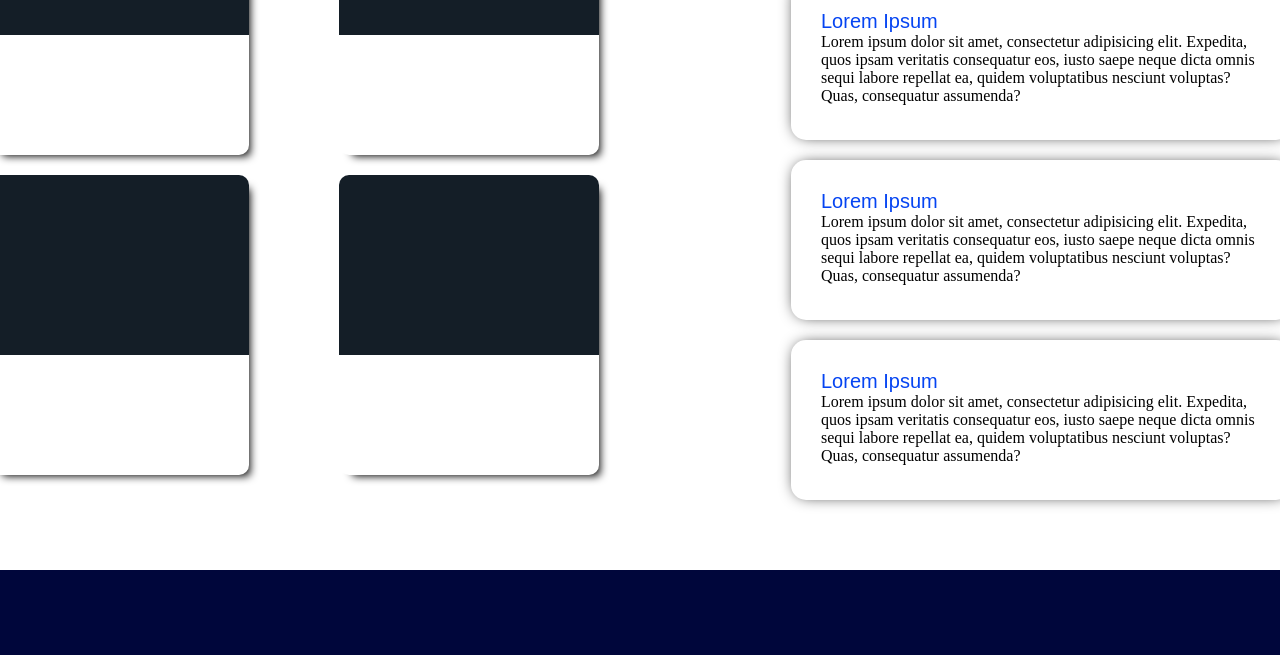
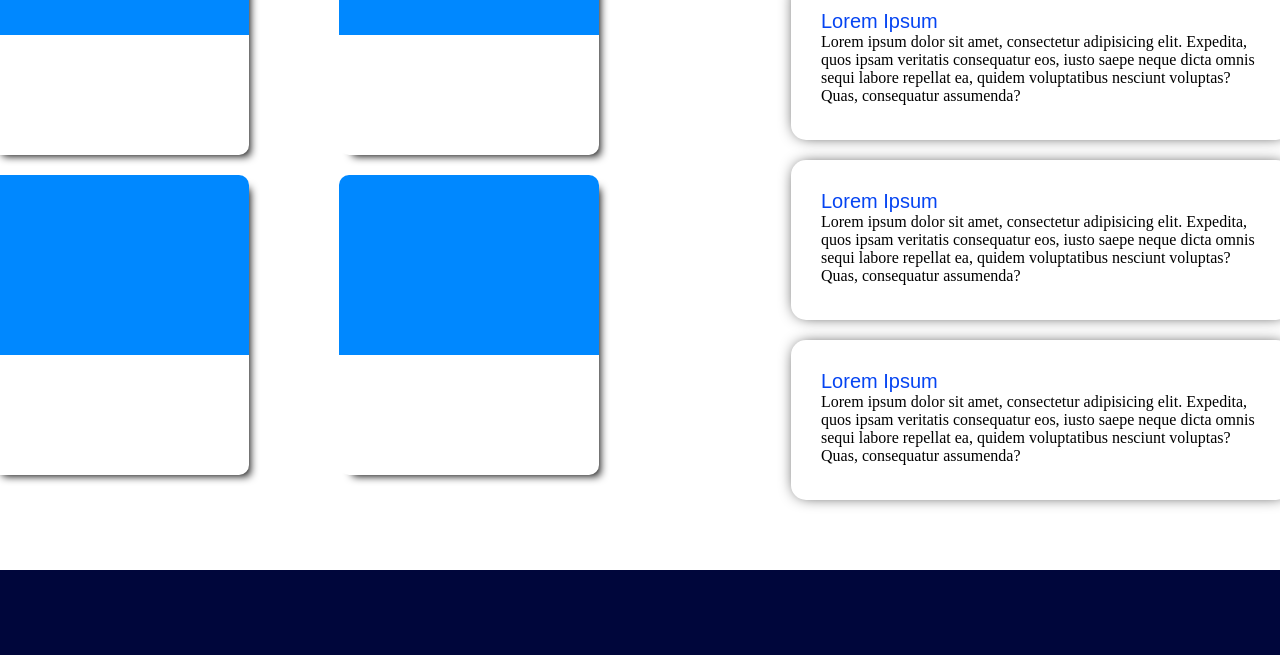
Before and after one commit to Matt2309/Sito-personale, a plain HTML site: page Home/index.html in a window 1280 px wide. Shown: the part 1131-1786 px from the top of the page. Drawn offline with Linux system fonts and the light colour scheme.

Commit message:
Update style.css

```diff
--- a/Home/style.css
+++ b/Home/style.css
@@ -191,7 +191,7 @@ a:link, a:visited, a:active{
 }
 
 .item-alto{
-  background-color: #141e27;
+  background-color: #0088ff;
   display: flex;
   flex-direction: column;
   justify-content: center;
```
